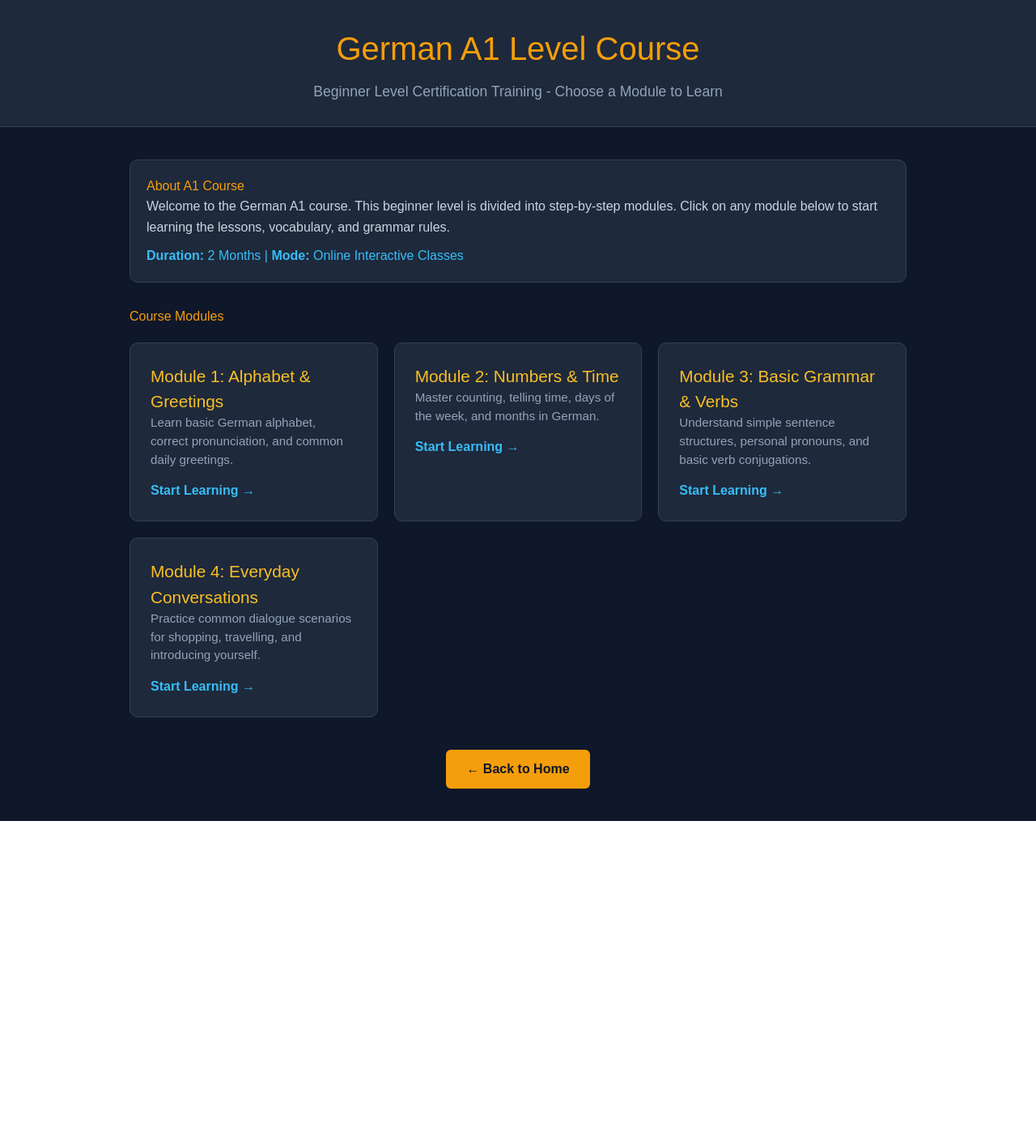
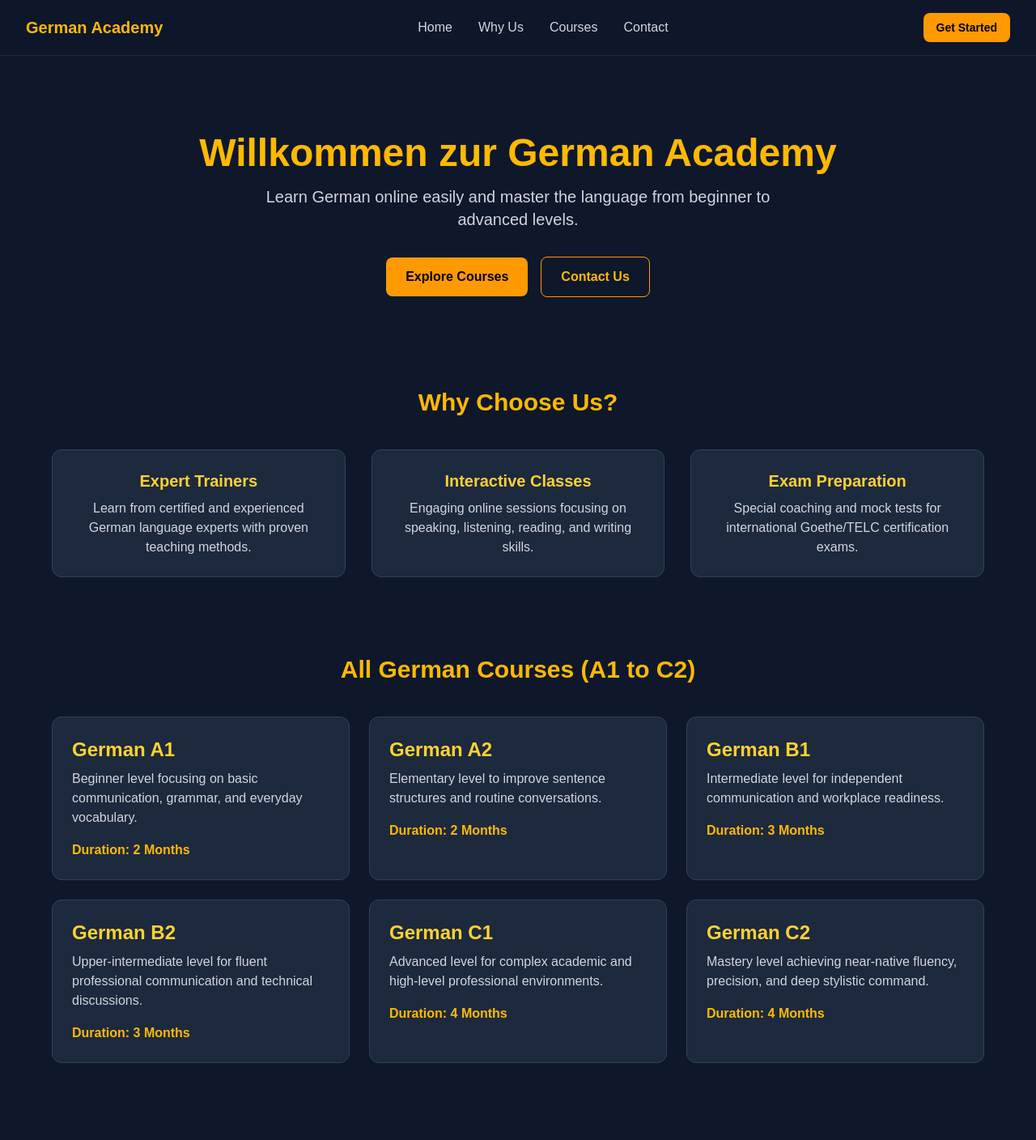
Before and after one commit to avavahab/german-academy, a Next.js app: page / in a window 1280 px wide. Shown: the top 1408 px of the page at 81% size. Before the commit the page ends 1014 px from the top, so only its background shows below. Built offline with nearby package versions, Linux system fonts and the light colour scheme.

Commit message:
Update complete main page layout

```diff
--- a/src/app/page.tsx
+++ b/src/app/page.tsx
@@ -1,69 +1,192 @@
+'use client';
+
+import { useState } from 'react';
 import Link from 'next/link';
 
-export default function A1Course() {
+export default function Home() {
+  const [isOpen, setIsOpen] = useState(false);
+
   return (
-    <div style={{ fontFamily: "Arial, sans-serif", margin: 0, padding: 0, backgroundColor: "#0f172a", color: "#f8fafc", minHeight: "100vh" }}>
-      <header style={{ backgroundColor: "#1e293b", color: "white", padding: "30px 20px", textAlign: "center", borderBottom: "1px solid #334155" }}>
-        <h1 style={{ color: "#f59e0b", margin: 0, fontSize: "2.5rem" }}>German A1 Level Course</h1>
-        <p style={{ margin: "10px 0 0 0", color: "#94a3b8", fontSize: "1.1rem" }}>Beginner Level Certification Training - Choose a Module to Learn</p>
-      </header>
-
-      <div style={{ maxWidth: "1000px", margin: "40px auto", padding: "0 20px" }}>
-
-        <div style={{ marginBottom: "30px", backgroundColor: "#1e293b", padding: "20px", borderRadius: "10px", border: "1px solid #334155" }}>
-          <h2 style={{ color: "#f59e0b", marginTop: 0 }}>About A1 Course</h2>
-          <p style={{ color: "#cbd5e1", lineHeight: "1.6" }}>
-            Welcome to the German A1 course. This beginner level is divided into step-by-step modules. Click on any module below to start learning the lessons, vocabulary, and grammar rules.
-          </p>
-          <p style={{ margin: "10px 0 0 0", color: "#38bdf8" }}><strong>Duration:</strong> 2 Months | <strong>Mode:</strong> Online Interactive Classes</p>
+    <main className="min-h-screen bg-slate-900 text-white flex flex-col justify-between">
+      <div>
+        {/* Navigation Bar */}
+        <nav className="flex justify-between items-center px-6 md:px-8 py-4 bg-slate-900/90 backdrop-blur-md border-b border-slate-800 sticky top-0 z-50">
+          <div className="text-xl font-bold text-amber-400">
+            German Academy
           </div>
 
-        <h2 style={{ color: "#f59e0b", marginBottom: "20px" }}>Course Modules</h2>
+          {/* Desktop Menu */}
+          <div className="hidden md:flex space-x-8 text-gray-300 font-medium">
+            <a href="#" className="hover:text-amber-400 transition">Home</a>
+            <a href="#" className="hover:text-amber-400 transition">Why Us</a>
+            <a href="#" className="hover:text-amber-400 transition">Courses</a>
+            <a href="#" className="hover:text-amber-400 transition">Contact</a>
+          </div>
 
-        {/* Modules Grid */}
-        <div style={{ display: "grid", gridTemplateColumns: "repeat(auto-fit, minmax(280px, 1fr))", gap: "20px" }}>
+          <div className="hidden md:block">
+            <button className="bg-amber-500 hover:bg-amber-600 text-black font-bold py-2 px-4 rounded-lg transition text-sm">
+              Get Started
+            </button>
+          </div>
 
-          <Link href="/courses/a1/module1" style={{ textDecoration: "none" }}>
-            <div style={{ backgroundColor: "#1e293b", padding: "25px", borderRadius: "10px", border: "1px solid #334155", transition: "0.3s", cursor: "pointer", height: "100%" }}>
-              <h3 style={{ color: "#fbbf24", marginTop: 0, fontSize: "1.3rem" }}>Module 1: Alphabet & Greetings</h3>
-              <p style={{ color: "#94a3b8", fontSize: "0.95rem", lineHeight: "1.5" }}>Learn basic German alphabet, correct pronunciation, and common daily greetings.</p>
-              <span style={{ display: "inline-block", marginTop: "15px", color: "#38bdf8", fontWeight: "bold" }}>Start Learning →</span>
+          {/* Mobile Menu Button (Hamburger) */}
+          <div className="md:hidden">
+            <button
+              onClick={() => setIsOpen(!isOpen)}
+              className="text-gray-300 hover:text-amber-400 focus:outline-none"
+            >
+              <svg className="w-6 h-6" fill="none" stroke="currentColor" viewBox="0 0 24 24">
+                {isOpen ? (
+                  <path strokeLinecap="round" strokeLinejoin="round" strokeWidth="2" d="M6 18L18 6M6 6l12 12" />
+                ) : (
+                  <path strokeLinecap="round" strokeLinejoin="round" strokeWidth="2" d="M4 6h16M4 12h16M4 18h16" />
+                )}
+              </svg>
+            </button>
           </div>
+        </nav>
+
+        {/* Mobile Dropdown Menu */}
+        {isOpen && (
+          <div className="md:hidden bg-slate-800 border-b border-slate-700 px-6 py-4 space-y-4 sticky top-[73px] z-40">
+            <a href="#" className="block text-gray-300 hover:text-amber-400 transition">Home</a>
+            <a href="#" className="block text-gray-300 hover:text-amber-400 transition">Why Us</a>
+            <a href="#" className="block text-gray-300 hover:text-amber-400 transition">Courses</a>
+            <a href="#" className="block text-gray-300 hover:text-amber-400 transition">Contact</a>
+            <button className="w-full bg-amber-500 hover:bg-amber-600 text-black font-bold py-2 px-4 rounded-lg transition text-sm">
+              Get Started
+            </button>
+          </div>
+        )}
+
+        <div className="p-4 md:p-8">
+          {/* Header / Hero Section */}
+          <div className="text-center py-16">
+            <h1 className="text-4xl md:text-5xl font-bold mb-4 text-amber-400">
+              Willkommen zur German Academy
+            </h1>
+            <p className="text-lg md:text-xl mb-8 text-gray-300 max-w-2xl mx-auto">
+              Learn German online easily and master the language from beginner to advanced levels.
+            </p>
+            <div className="space-x-4">
+              <button className="bg-amber-500 hover:bg-amber-600 text-black font-bold py-3 px-6 rounded-lg transition">
+                Explore Courses
+              </button>
+              <button className="border border-amber-500 hover:bg-amber-500 hover:text-black text-amber-400 font-bold py-3 px-6 rounded-lg transition mt-3 md:mt-0">
+                Contact Us
+              </button>
+            </div>
+          </div>
+
+          {/* Why Choose Us Section */}
+          <div className="max-w-6xl mx-auto py-12">
+            <h2 className="text-3xl font-bold text-center mb-10 text-amber-400">
+              Why Choose Us?
+            </h2>
+            <div className="grid md:grid-cols-3 gap-8">
+              <div className="bg-slate-800 p-6 rounded-xl border border-slate-700 text-center">
+                <h3 className="text-xl font-bold mb-2 text-amber-300">Expert Trainers</h3>
+                <p className="text-gray-300">Learn from certified and experienced German language experts with proven teaching methods.</p>
+              </div>
+              <div className="bg-slate-800 p-6 rounded-xl border border-slate-700 text-center">
+                <h3 className="text-xl font-bold mb-2 text-amber-300">Interactive Classes</h3>
+                <p className="text-gray-300">Engaging online sessions focusing on speaking, listening, reading, and writing skills.</p>
+              </div>
+              <div className="bg-slate-800 p-6 rounded-xl border border-slate-700 text-center">
+                <h3 className="text-xl font-bold mb-2 text-amber-300">Exam Preparation</h3>
+                <p className="text-gray-300">Special coaching and mock tests for international Goethe/TELC certification exams.</p>
+              </div>
+            </div>
+          </div>
+
+          {/* Courses Section with Links */}
+          <div className="max-w-6xl mx-auto py-12">
+            <h2 className="text-3xl font-bold text-center mb-10 text-amber-400">
+              All German Courses (A1 to C2)
+            </h2>
+            <div className="grid md:grid-cols-2 lg:grid-cols-3 gap-6">
+
+              <Link href="/courses/a1" className="bg-slate-800 p-6 rounded-xl border border-slate-700 hover:border-amber-400 transition cursor-pointer block">
+                <h3 className="text-2xl font-bold mb-2 text-amber-300">German A1</h3>
+                <p className="text-gray-300 mb-4">Beginner level focusing on basic communication, grammar, and everyday vocabulary.</p>
+                <span className="text-amber-400 font-semibold">Duration: 2 Months</span>
               </Link>
 
-          <Link href="/courses/a1/module2" style={{ textDecoration: "none" }}>
-            <div style={{ backgroundColor: "#1e293b", padding: "25px", borderRadius: "10px", border: "1px solid #334155", transition: "0.3s", cursor: "pointer", height: "100%" }}>
-              <h3 style={{ color: "#fbbf24", marginTop: 0, fontSize: "1.3rem" }}>Module 2: Numbers & Time</h3>
-              <p style={{ color: "#94a3b8", fontSize: "0.95rem", lineHeight: "1.5" }}>Master counting, telling time, days of the week, and months in German.</p>
-              <span style={{ display: "inline-block", marginTop: "15px", color: "#38bdf8", fontWeight: "bold" }}>Start Learning →</span>
-            </div>
+              <Link href="/courses/a2" className="bg-slate-800 p-6 rounded-xl border border-slate-700 hover:border-amber-400 transition cursor-pointer block">
+                <h3 className="text-2xl font-bold mb-2 text-amber-300">German A2</h3>
+                <p className="text-gray-300 mb-4">Elementary level to improve sentence structures and routine conversations.</p>
+                <span className="text-amber-400 font-semibold">Duration: 2 Months</span>
               </Link>
 
-          <Link href="/courses/a1/module3" style={{ textDecoration: "none" }}>
-            <div style={{ backgroundColor: "#1e293b", padding: "25px", borderRadius: "10px", border: "1px solid #334155", transition: "0.3s", cursor: "pointer", height: "100%" }}>
-              <h3 style={{ color: "#fbbf24", marginTop: 0, fontSize: "1.3rem" }}>Module 3: Basic Grammar & Verbs</h3>
-              <p style={{ color: "#94a3b8", fontSize: "0.95rem", lineHeight: "1.5" }}>Understand simple sentence structures, personal pronouns, and basic verb conjugations.</p>
-              <span style={{ display: "inline-block", marginTop: "15px", color: "#38bdf8", fontWeight: "bold" }}>Start Learning →</span>
-            </div>
+              <Link href="/courses/b1" className="bg-slate-800 p-6 rounded-xl border border-slate-700 hover:border-amber-400 transition cursor-pointer block">
+                <h3 className="text-2xl font-bold mb-2 text-amber-300">German B1</h3>
+                <p className="text-gray-300 mb-4">Intermediate level for independent communication and workplace readiness.</p>
+                <span className="text-amber-400 font-semibold">Duration: 3 Months</span>
               </Link>
 
-          <Link href="/courses/a1/module4" style={{ textDecoration: "none" }}>
-            <div style={{ backgroundColor: "#1e293b", padding: "25px", borderRadius: "10px", border: "1px solid #334155", transition: "0.3s", cursor: "pointer", height: "100%" }}>
-              <h3 style={{ color: "#fbbf24", marginTop: 0, fontSize: "1.3rem" }}>Module 4: Everyday Conversations</h3>
-              <p style={{ color: "#94a3b8", fontSize: "0.95rem", lineHeight: "1.5" }}>Practice common dialogue scenarios for shopping, travelling, and introducing yourself.</p>
-              <span style={{ display: "inline-block", marginTop: "15px", color: "#38bdf8", fontWeight: "bold" }}>Start Learning →</span>
-            </div>
+              <Link href="/courses/b2" className="bg-slate-800 p-6 rounded-xl border border-slate-700 hover:border-amber-400 transition cursor-pointer block">
+                <h3 className="text-2xl font-bold mb-2 text-amber-300">German B2</h3>
+                <p className="text-gray-300 mb-4">Upper-intermediate level for fluent professional communication and technical discussions.</p>
+                <span className="text-amber-400 font-semibold">Duration: 3 Months</span>
+              </Link>
+
+              <Link href="/courses/c1" className="bg-slate-800 p-6 rounded-xl border border-slate-700 hover:border-amber-400 transition cursor-pointer block">
+                <h3 className="text-2xl font-bold mb-2 text-amber-300">German C1</h3>
+                <p className="text-gray-300 mb-4">Advanced level for complex academic and high-level professional environments.</p>
+                <span className="text-amber-400 font-semibold">Duration: 4 Months</span>
+              </Link>
+
+              <Link href="/courses/c2" className="bg-slate-800 p-6 rounded-xl border border-slate-700 hover:border-amber-400 transition cursor-pointer block">
+                <h3 className="text-2xl font-bold mb-2 text-amber-300">German C2</h3>
+                <p className="text-gray-300 mb-4">Mastery level achieving near-native fluency, precision, and deep stylistic command.</p>
+                <span className="text-amber-400 font-semibold">Duration: 4 Months</span>
               </Link>
 
             </div>
-
-        <div style={{ marginTop: "40px", textAlign: "center" }}>
-          <Link href="/" style={{ display: "inline-block", padding: "12px 25px", backgroundColor: "#f59e0b", color: "#0f172a", textDecoration: "none", borderRadius: "6px", fontWeight: "bold" }}>
-            ← Back to Home
-          </Link>
           </div>
 
+          {/* Contact / Inquiry Section */}
+          <div className="max-w-4xl mx-auto py-12">
+            <div className="bg-slate-800 p-6 md:p-8 rounded-2xl border border-slate-700 text-center">
+              <h2 className="text-3xl font-bold mb-4 text-amber-400">Get in Touch With Us</h2>
+              <p className="text-gray-300 mb-6">Have questions about our German courses or want to enroll? Send us a message!</p>
+              <div className="flex flex-col md:flex-row justify-center gap-6 text-left">
+                <div className="bg-slate-900 p-6 rounded-xl flex-1 border border-slate-700">
+                  <h3 className="text-xl font-bold mb-2 text-amber-300">Contact Info</h3>
+                  <p className="text-gray-300 mb-2">📍 Location: Online & Kerala, India</p>
+                  <p className="text-gray-300 mb-2">📧 Email: info@germanacademy.com</p>
+                  <p className="text-gray-300">📞 Phone: +91 98765 43210</p>
+                </div>
+                <div className="bg-slate-900 p-6 rounded-xl flex-1 border border-slate-700 flex flex-col justify-center items-center text-center">
+                  <h3 className="text-xl font-bold mb-2 text-amber-300">Ready to Start Learning?</h3>
+                  <p className="text-gray-300 mb-4">Book your first consultation session today.</p>
+                  <button className="bg-amber-500 hover:bg-amber-600 text-black font-bold py-2 px-6 rounded-lg transition">
+                    Enroll Now
+                  </button>
                 </div>
               </div>
+            </div>
+          </div>
+        </div>
+      </div>
+
+      {/* Footer Section */}
+      <footer className="bg-slate-950 border-t border-slate-800 text-gray-400 py-8 px-6 md:px-8 text-center">
+        <div className="max-w-6xl mx-auto flex flex-col md:flex-row justify-between items-center gap-4">
+          <div>
+            <h3 className="text-lg font-bold text-amber-400 mb-1">German Academy</h3>
+            <p className="text-sm text-gray-400">Master the German language with expert guidance.</p>
+          </div>
+          <div className="flex space-x-6 text-sm">
+            <a href="#" className="hover:text-amber-400 transition">Privacy Policy</a>
+            <a href="#" className="hover:text-amber-400 transition">Terms of Service</a>
+            <a href="#" className="hover:text-amber-400 transition">Support</a>
+          </div>
+          <div className="text-sm text-gray-500">
+            &copy; 2026 German Academy. All rights reserved.
+          </div>
+        </div>
+      </footer>
+    </main>
   );
 }
```
Lines whose indentation alone changed are shown as unchanged.
